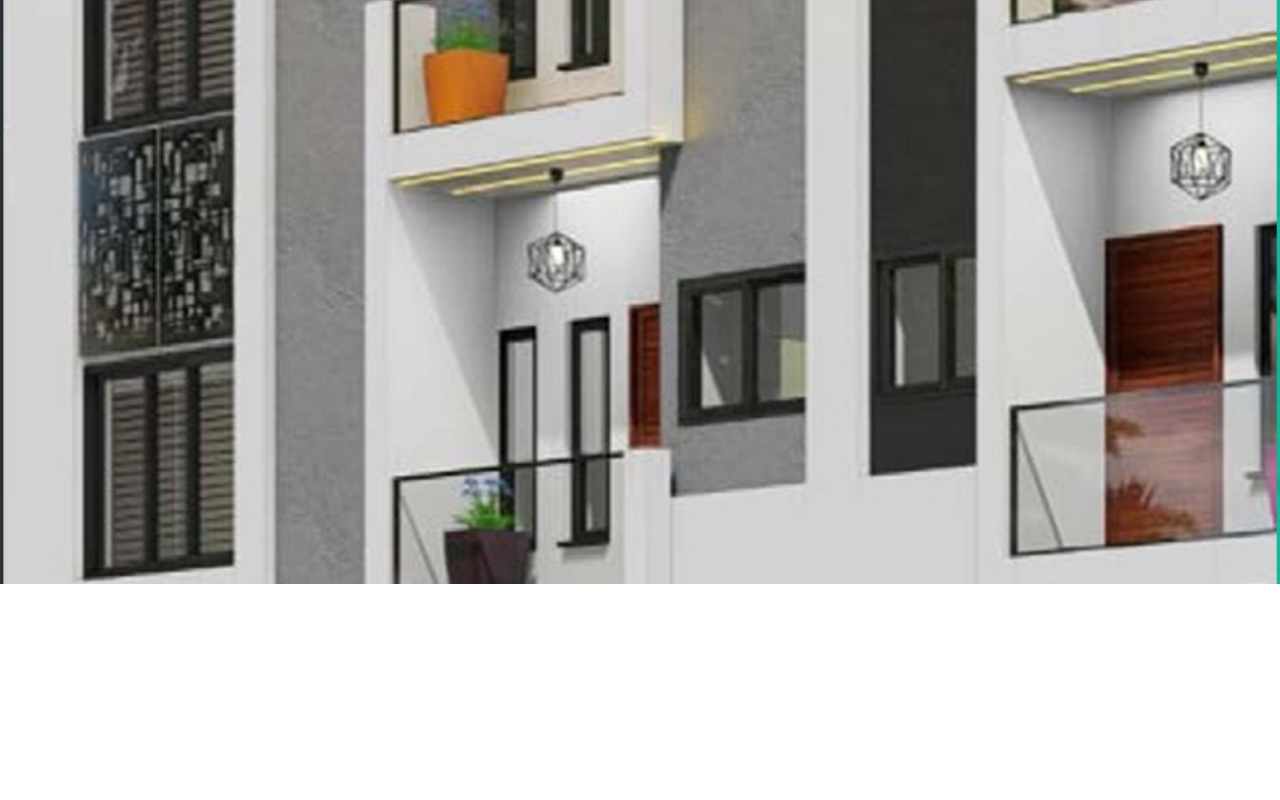
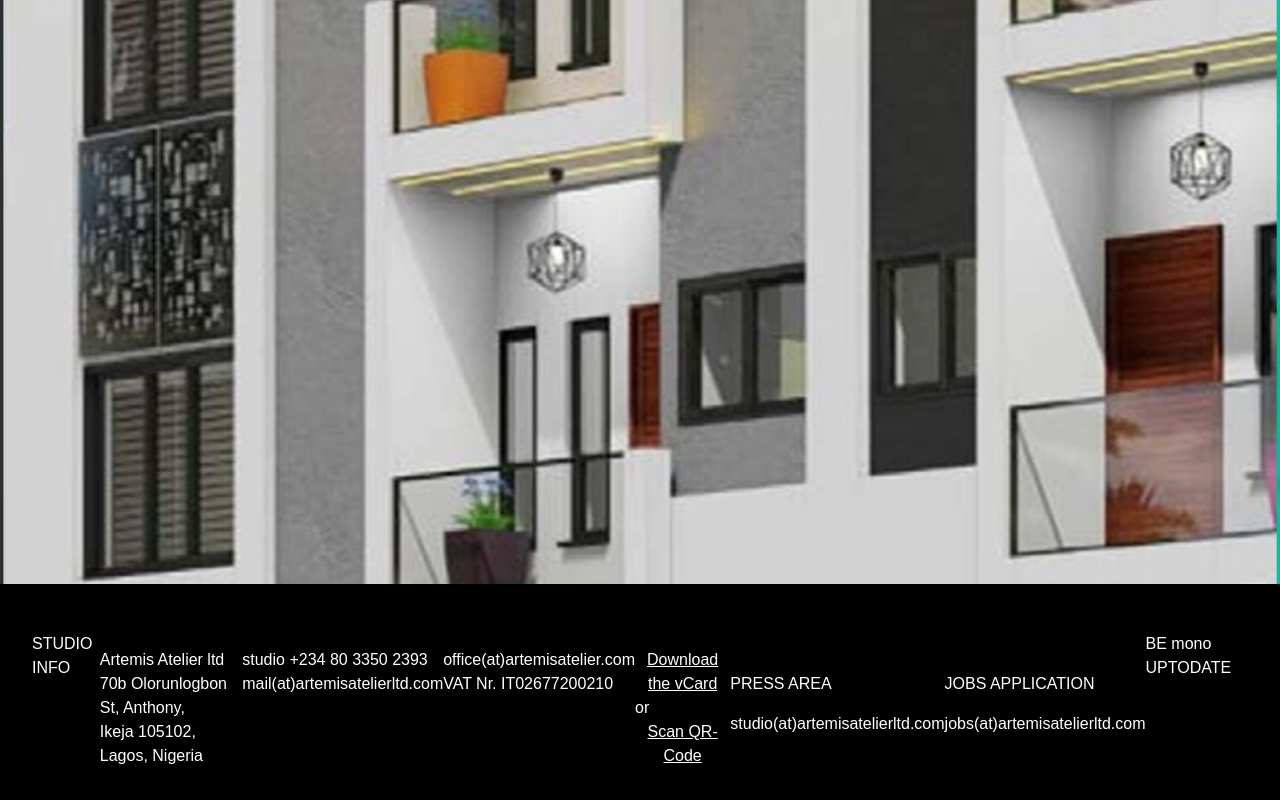
Before and after one commit to Rotinuel/artemis, a Next.js app: page / in a window 1280 px wide. Shown: the part 216-1016 px from the top of the page. Before the commit the page ends 800 px from the top, so only its background shows below. Built offline with nearby package versions, Linux system fonts and the light colour scheme; a web font is replaced by a local one.

Commit message:
first footer

```diff
--- /dev/null
+++ b/app/components/Footer.jsx
@@ -0,0 +1,39 @@
+import React from "react";
+
+const Footer = () => {
+  return (
+    <>
+      <div className="bg-black flex flex-col md:flex-row px-8 pt-12 pb-8">
+        <span className="text-white text-[16px]">STUDIO INFO</span>
+        <div className="text-white text-md pt-4">
+            <span className="block">Artemis Atelier ltd</span>
+            <span className="block">70b Olorunlogbon St, Anthony,</span>
+            <span className="block">Ikeja 105102, Lagos, Nigeria</span>
+        </div>
+        <div className="text-white text-md pt-4">
+            <span className="block">studio +234 80 3350 2393</span>
+            <span className="block">mail(at)artemisatelierltd.com </span>
+        </div>
+        <div className="text-white text-md pt-4">
+            <span className="block">office(at)artemisatelier.com</span>
+            <span className="block">VAT Nr. IT02677200210</span>
+        </div>
+        <div className="text-white text-md pt-4">
+            <span className="block"><button className="underline" download>Download the vCard</button></span>
+            <span className="block">or <button className="underline">Scan QR-Code</button></span>
+        </div>
+        <div className="text-white text-md pt-10">
+            <span className="block">PRESS AREA</span>
+            <span className="pt-4 block">studio(at)artemisatelierltd.com</span>
+        </div>
+        <div className="text-white text-md pt-10">
+            <span className="block">JOBS APPLICATION</span>
+            <span className="pt-4 block">jobs(at)artemisatelierltd.com</span>
+        </div>
+        <div className="text-white text-md">BE mono UPTODATE</div>
+      </div>
+    </>
+  );
+};
+
+export default Footer;
--- a/app/components/Header.jsx
+++ b/app/components/Header.jsx
@@ -6,7 +6,7 @@ import { assets } from "../assets/assets";
 const Header = () => {
   return (
     <div className='w-full h-screen relative'>
-        <Image src={assets.bg} alt='' layout='fill' objectFit='cover' />
+        <Image src={assets.bg} alt='' layout='fill' objectFit='cover' quality={100} priority />
         {/* <Container className='relative z-10 flex flex-col justify-between h-full text-white'>
         </Container> */}
     </div>
--- a/app/page.js
+++ b/app/page.js
@@ -1,6 +1,7 @@
 "use client"
 import Header from "./components/Header";
 import Navbar from "./components/Navbar";
+import Footer from "./components/Footer";
 
 
 export default function Home(){
@@ -8,6 +9,7 @@ export default function Home(){
     <>
       <Navbar />
       <Header />
+      <Footer />
     </>
   )
 }
```
